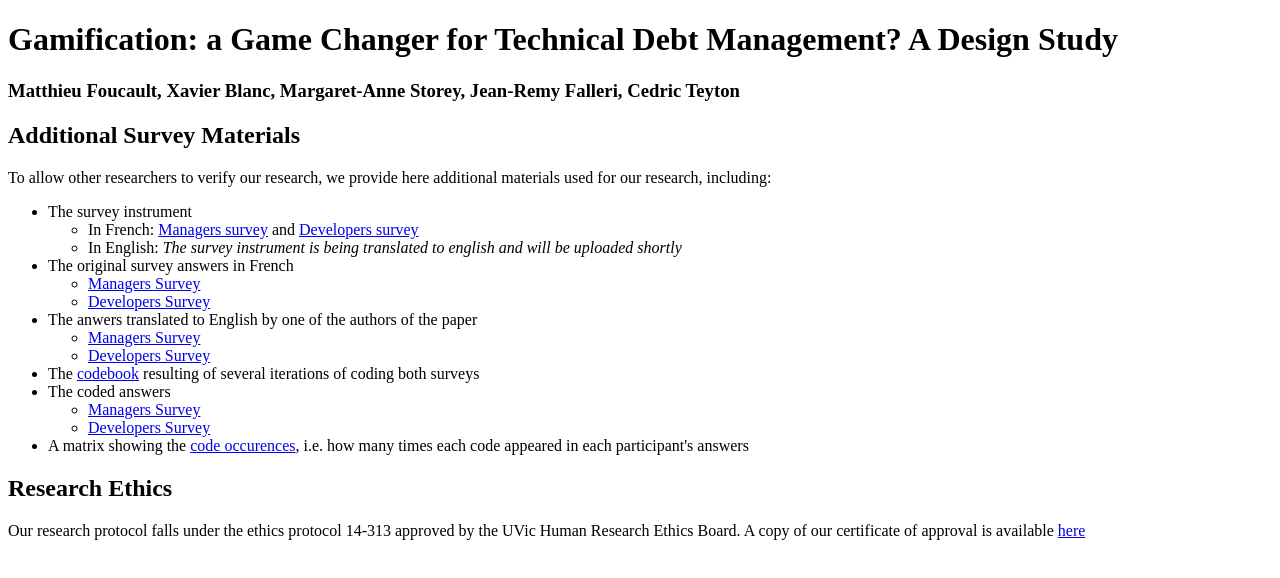
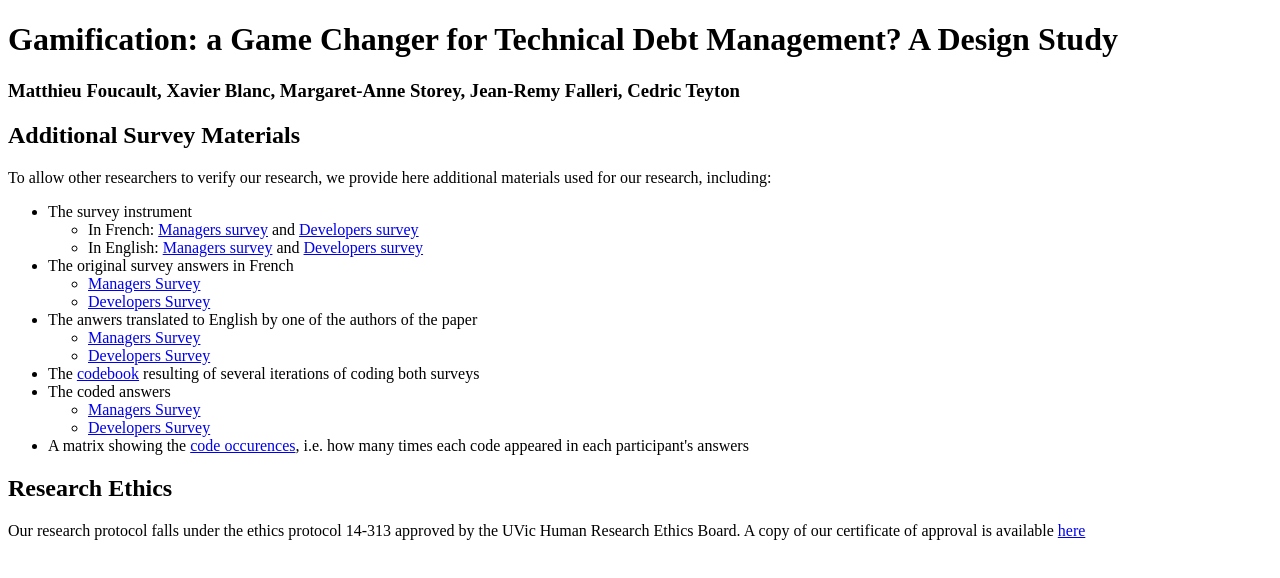
Before and after one commit to thechiselgroup/GamifyTechDebtData, a plain HTML site: page index.html in a window 1280 px wide. Drawn offline with Linux system fonts and the light colour scheme.

Commit message:
Adding survey instrument translation

```diff
--- a/index.html
+++ b/index.html
@@ -15,7 +15,7 @@
           <li>The survey instrument</li>
           <ul>
             <li>In French: <a href="./ManagersSurvey_fr.pdf">Managers survey</a> and <a href="./DevelopersSurvey_fr.pdf">Developers survey</a></li>
-            <li>In English: <em>The survey instrument is being translated to english and will be uploaded shortly</em></li>
+            <li>In English: <a href="./ManagersSurvey_en.pdf">Managers survey</a> and <a href="./DevelopersSurvey_en.pdf">Developers survey</a></li>
           </ul>
           <li>The original survey answers in French</li>
           <ul>
```
Also changed, not shown: 2 other files.
